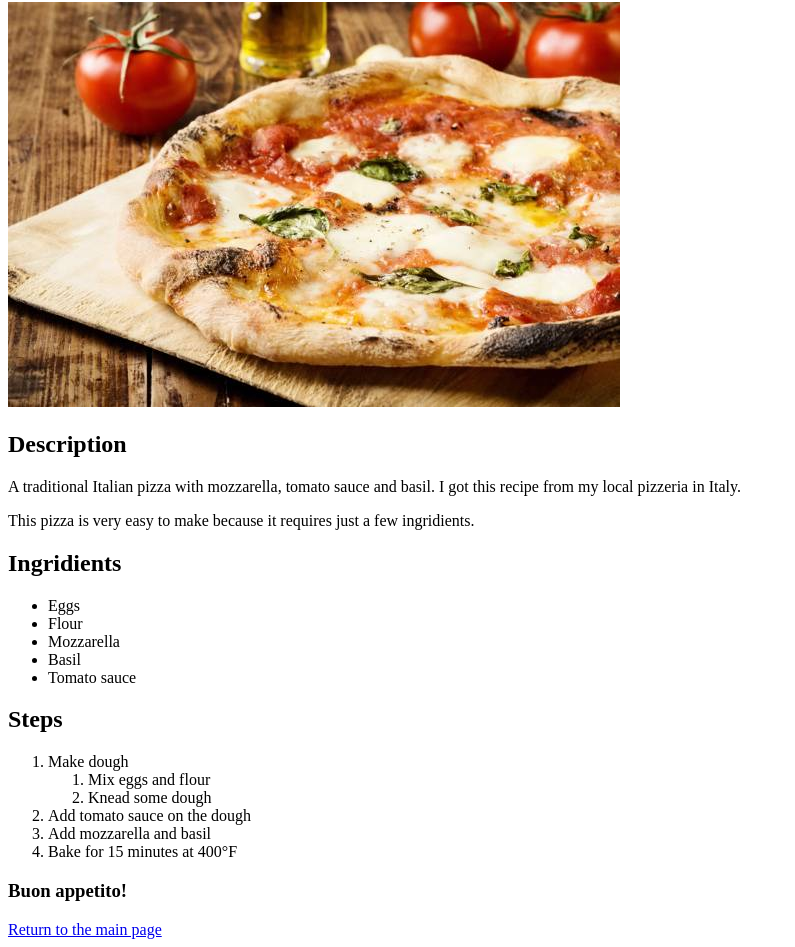
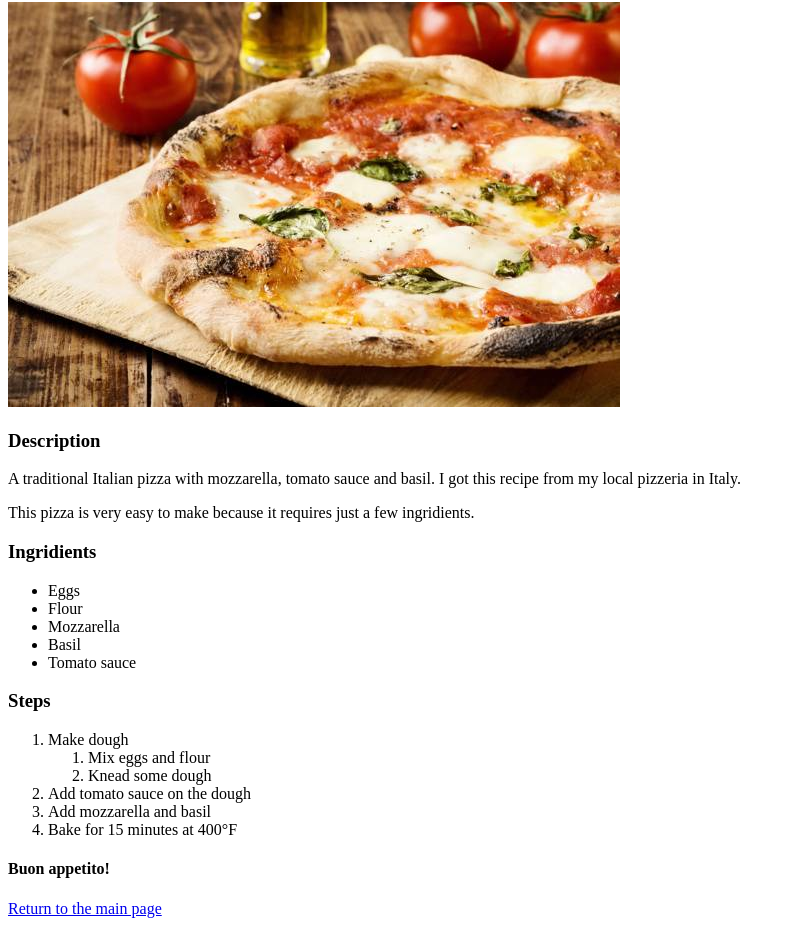
Before and after one commit to technicolours/odin-recipes, a plain HTML site: page recipes/pizza.html in a window 1280 px wide. Shown: the part 78-1025 px from the top of the page, without its empty margins (0-795 px from the left). After the commit the page ends 1004 px from the top, so only its background shows below. Drawn offline with Linux system fonts and the light colour scheme.

```diff
--- a/recipes/pizza.html
+++ b/recipes/pizza.html
@@ -9,11 +9,11 @@
         <h1>Italian Pizza</h1>
         <img src="../images/pizza.jpg" alt="Italian delicious pizza with mozzarella">
 
-        <h2>Description</h2>
+        <h3>Description</h3>
         <p>A traditional Italian pizza with mozzarella, tomato sauce and basil. I got this recipe from my local pizzeria in Italy.</p>
         <p>This pizza is very easy to make because it requires just a few ingridients.</p>
 
-        <h2>Ingridients</h2>
+        <h3>Ingridients</h3>
         <ul>
             <li>Eggs</li>
             <li>Flour</li>
@@ -22,7 +22,7 @@
             <li>Tomato sauce</li>
         </ul>
 
-        <h2>Steps</h2>
+        <h3>Steps</h3>
         <ol>
             <li>Make dough
                 <ol>
@@ -34,7 +34,7 @@
             <li>Add mozzarella and basil</li>
             <li>Bake for 15 minutes at 400°F</li>
         </ol>
-        <h3>Buon appetito!</h3>
+        <h4>Buon appetito!</h4>
 
         <a href="../index.html">Return to the main page</a>
     </body>
```
Also changed, not shown: index.html (+3 -0 lines), recipes/eggs.html (+3 -3 lines), images/food.jpg (added).
